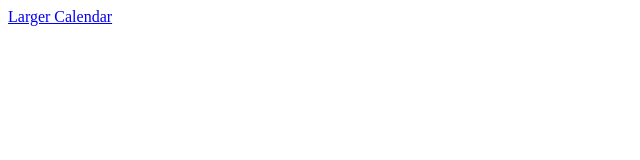
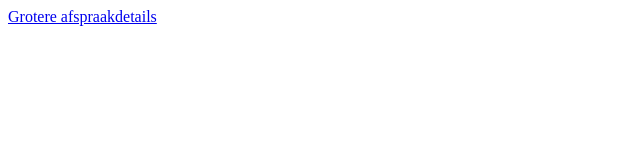
Before and after one commit to cor/larger-calendar-info, a plain HTML site: page docs/index.html in a window 1280 px wide. Shown: the full height of the page, 0-640 px from the left. Drawn offline with Linux system fonts and the light colour scheme.

Commit message:
Publish site

```diff
--- a/bookmarklet.html
+++ b/docs/index.html
@@ -1,4 +1,4 @@
-<a id="bookmarklet">Larger Calendar</a>
+<a id="bookmarklet">Grotere afspraakdetails</a>
 
 <script>
     // Bookmarklet for increasing the "Calendar event info" section in Google Calendar
```
Also changed, not shown: 1 other file.
